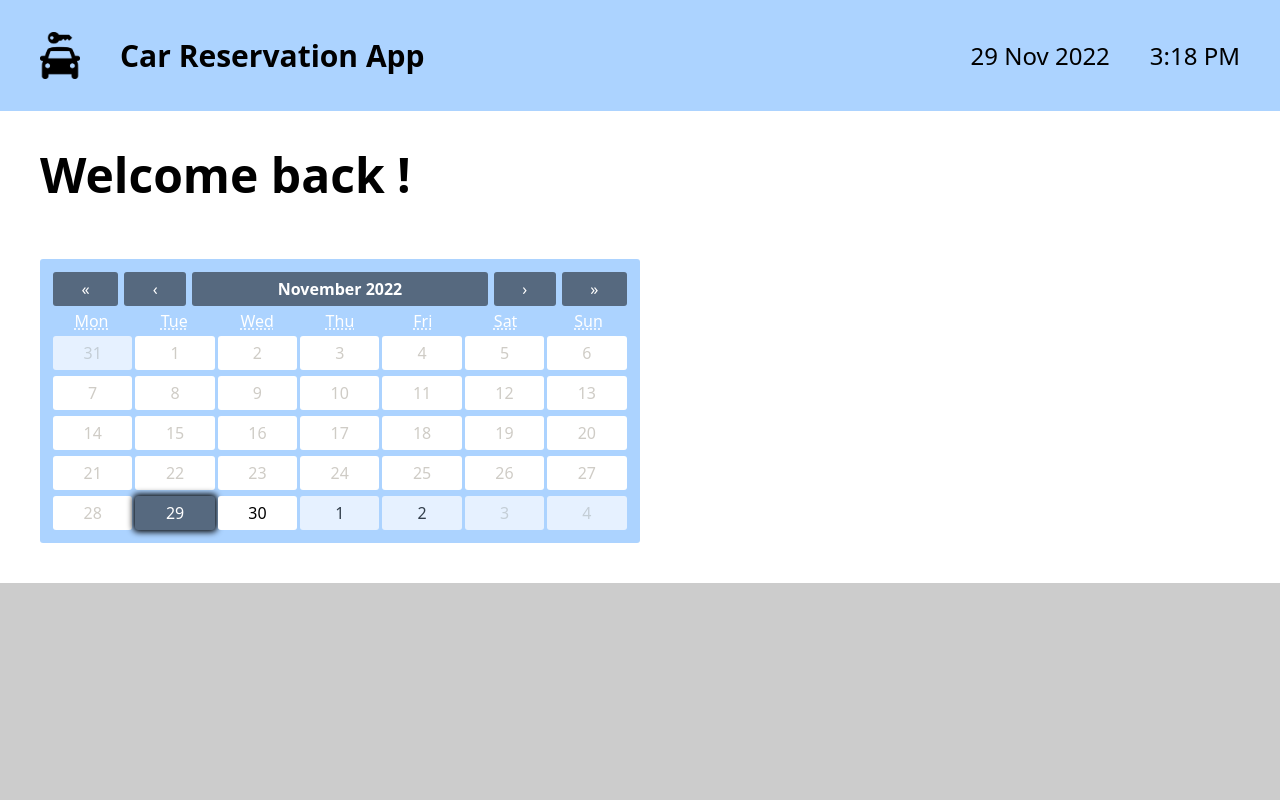
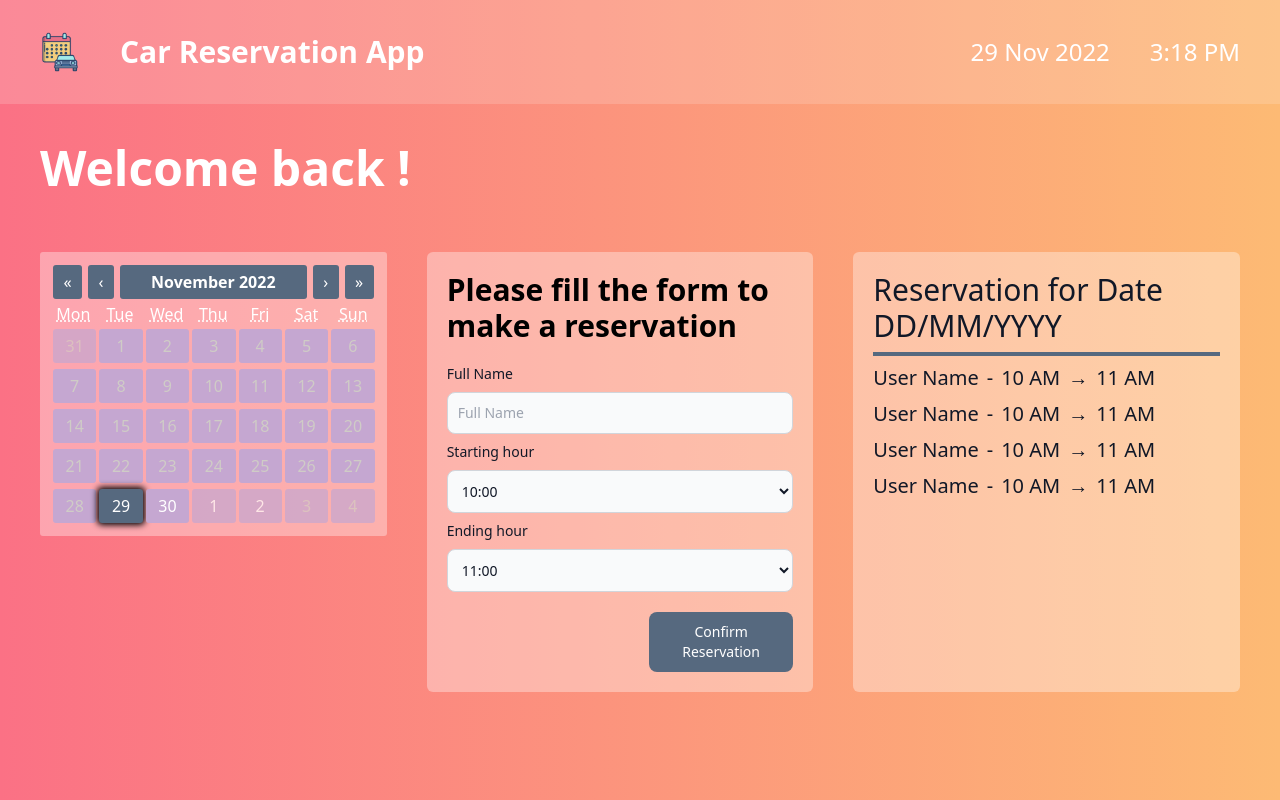
Before and after one commit to LaouiniSofiene/reservation-app, a Next.js app: page / in a window 1280 px wide. Built offline with nearby package versions, Linux system fonts and the light colour scheme.

Commit message:
UI components
Reservation form component
Reservation component

```diff
--- a/app/page.tsx
+++ b/app/page.tsx
@@ -1,26 +1,45 @@
 'use client';
+
 import styled from 'styled-components';
-
 import '../styles/globals.css'
 import Calendar from 'react-calendar'
 import { useState } from 'react';
+import Form from '../components/Form';
+import Reservation from '../components/Reservation';
 
 function homePage() {
   const [value, onChange] = useState(new Date());
-  const tileDisabled = ({ date }) => {
-    return date < new Date() || date.getDay() === 0 || date.getDay() === 6
- }
+  const tileDisabled = ({ date } : {date : Date}) => {
+    return date < new Date((new Date()).valueOf() - 1000*3600*24) || date.getDay() === 0 || date.getDay() === 6
+  }
+
   return (
     <div className="flex main-container flex-col gap-10">
       <div>
-        <h1 className="text-5xl font-bold text-black">
+        <h1 className="text-3xl sm:text-4xl md:text-5xl font-bold text-white">
             Welcome back !
         </h1>
       </div>
       <div>
-      <CalendarContainer>
-        <Calendar onChange={onChange} tileDisabled={tileDisabled} value={value} />
-      </CalendarContainer>
+        <div className="flex flex-col md:flex-row w-full gap-10">
+          <div className="flex-1 w-full">
+            <CalendarContainer>
+              <Calendar onChange={onChange} tileDisabled={tileDisabled} value={value} />
+            </CalendarContainer>
+          </div>
+          <div className="flex-1 mt-5 rounded-md bg-card p-5">
+            <Form />
+          </div>
+          <div className="flex-1 mt-5 rounded-md bg-card p-5">
+            <div>
+                <p className="block mb-2 text-3xl font-medium text-gray-900 dark:text-white border-b-4 border-[#56697F] pb-2">Reservation for Date DD/MM/YYYY</p>
+            </div>
+            <Reservation />
+            <Reservation />
+            <Reservation />
+            <Reservation />
+          </div>
+        </div>
       </div>
     </div>
   )
@@ -30,18 +49,12 @@ export default homePage
 
 const CalendarContainer = styled.div`
   /* ~~~ container styles ~~~ */
-  max-width: 600px;
+  max-width: 100%;
   margin-top: 20px;
-  background-color: #acd3ff;
+  background-color: rgba(255, 255, 255, 0.35);
   padding: 10px;
   border-radius: 3px;
 
-  /* ~~~ calendar container styles ~~~ */
-     @media (min-width: 1200px) {
-      .react-calendar {
-        width : 580px;
-      }
-     }
 
   /* ~~~ navigation styles ~~~ */
   .react-calendar__navigation {
@@ -75,10 +88,10 @@ const CalendarContainer = styled.div`
   /* ~~~ button styles ~~~ */
   button {
     margin: 3px;
-    background-color: #ffffff;
+    background-color: #c5a7d1;
     border: 0;
     border-radius: 3px;
-    color: black;
+    color: #ffffff;
     padding: 5px 0;
     &:hover {
       background-color: #000000;
--- /dev/null
+++ b/components/Form.tsx
@@ -0,0 +1,29 @@
+function Form() {
+  return (
+    <div>
+        <p className="text-black text-3xl font-semibold">Please fill the form to make a reservation</p>
+        <form action="" className="flex flex-col mt-5">
+            <label className="block mb-2 text-sm font-medium text-gray-900 dark:text-white">Full Name</label>
+            <input type="text" placeholder="Full Name" className="bg-gray-50 border border-gray-300 text-gray-900 text-sm rounded-lg focus:ring-blue-500 focus:border-blue-500 block w-full p-2.5 dark:bg-gray-700 dark:border-gray-600 dark:placeholder-gray-400 dark:text-white dark:focus:ring-blue-500 dark:focus:border-blue-500" />
+            <label className="block mt-2 mb-2 text-sm font-medium text-gray-900 dark:text-white">Starting hour</label>
+            <select name="startHour" className="bg-gray-50 border border-gray-300 text-gray-900 text-sm rounded-lg focus:ring-blue-500 focus:border-blue-500 block w-full p-2.5 dark:bg-gray-700 dark:border-gray-600 dark:placeholder-gray-400 dark:text-white dark:focus:ring-blue-500 dark:focus:border-blue-500">
+                <option value="10:00">10:00</option>
+                <option value="11:00">11:00</option>
+                <option value="12:00">12:00</option>
+                <option value="13:00">13:00</option>
+            </select>
+            <label className="block mt-2 mb-2 text-sm font-medium text-gray-900 dark:text-white">Ending hour</label>
+            <select name="endHour" className="bg-gray-50 border border-gray-300 text-gray-900 text-sm rounded-lg focus:ring-blue-500 focus:border-blue-500 block w-full p-2.5 dark:bg-gray-700 dark:border-gray-600 dark:placeholder-gray-400 dark:text-white dark:focus:ring-blue-500 dark:focus:border-blue-500">
+                <option value="11:00">11:00</option>
+                <option value="12:00">12:00</option>
+                <option value="13:00">13:00</option>
+                <option value="next day 11:00">Next Workday 11:00</option>
+            </select>
+
+            <button className="ml-auto mt-5 text-white bg-[#56697F] hover:bg-gradient-to-br focus:ring-4 focus:outline-none focus:ring-blue-300 dark:focus:ring-blue-800 font-medium rounded-lg text-sm px-5 py-2.5 text-center w-5/12">Confirm Reservation</button>
+        </form>
+    </div>
+  )
+}
+
+export default Form
--- a/components/Header.tsx
+++ b/components/Header.tsx
@@ -15,17 +15,17 @@ function Header() {
         <div className="flex items-center space-x-2 md:space-x-10 w-screen">
             <Image src="/logo.png" width={40} height={40} alt="RA-logo" />
             <div className="flex-1">
-                <p className="text-3xl text-black font-bold">Car Reservation App</p>
+                <p className="text-3xl text-white font-bold">Car Reservation App</p>
             </div>
             <div className="hidden ml-auto md:flex items-center space-x-2 md:space-x-10 ">
-                <p className="text-2xl text-black">{' '}
+                <p className="text-2xl text-white">{' '}
                     {dateState.toLocaleDateString('en-GB', {
                         day: 'numeric',
                         month: 'short',
                         year: 'numeric',
                     })}
                 </p>
-                <p className="text-2xl text-black">
+                <p className="text-2xl text-white">
                     {dateState.toLocaleString('en-US', {
                         hour: 'numeric',
                         minute: 'numeric',
--- /dev/null
+++ b/components/Reservation.tsx
@@ -0,0 +1,16 @@
+function Reservation() {
+  return (
+    <div>
+        <div className="flex">
+            <p className="block mb-2 text-xl font-medium text-gray-900 dark:text-white">User Name</p>
+            <p className="block mx-2 mb-2 text-xl font-medium text-gray-900 dark:text-white">-</p>
+            <p className="block mb-2 text-xl font-medium text-gray-900 dark:text-white">10 AM</p>
+            <p className="block mx-2 mb-2 text-xl font-medium text-gray-900 dark:text-white">&#8594;</p>
+            <p className="block mb-2 text-xl font-medium text-gray-900 dark:text-white">11 AM</p>
+        </div>
+    </div>
+
+  )
+}
+
+export default Reservation
--- a/styles/globals.css
+++ b/styles/globals.css
@@ -4,12 +4,12 @@
 
 @layer base {
   body {
-    @apply bg-[#cccccc] text-white;
+    @apply bg-gradient-to-r from-rose-400 to-orange-300 text-white;
   }
   header {
-    @apply top-0 z-50 flex w-full items-center justify-between px-4 py-4 transition-all lg:px-10 lg:py-8 bg-[#acd3ff];
+    @apply bg-header top-0 z-50 flex w-full items-center justify-between px-4 py-4 transition-all lg:px-10 lg:py-8;
   }
   .main-container{
-    @apply p-10 bg-white w-screen;
+    @apply p-10 w-screen;
   }
 }
--- a/tailwind.config.js
+++ b/tailwind.config.js
@@ -5,7 +5,12 @@ module.exports = {
     './app/**/*.{js,ts,jsx,tsx}',
   ],
   theme: {
-    extend: {},
+    extend: {
+      colors : {
+        'header' : "rgba(248, 238, 232, 0.19)",
+        'card' : "rgba(255, 255, 255, 0.35)"
+      }
+    },
   },
   plugins: [],
 }
```
Also changed, not shown: public/logo.png.
